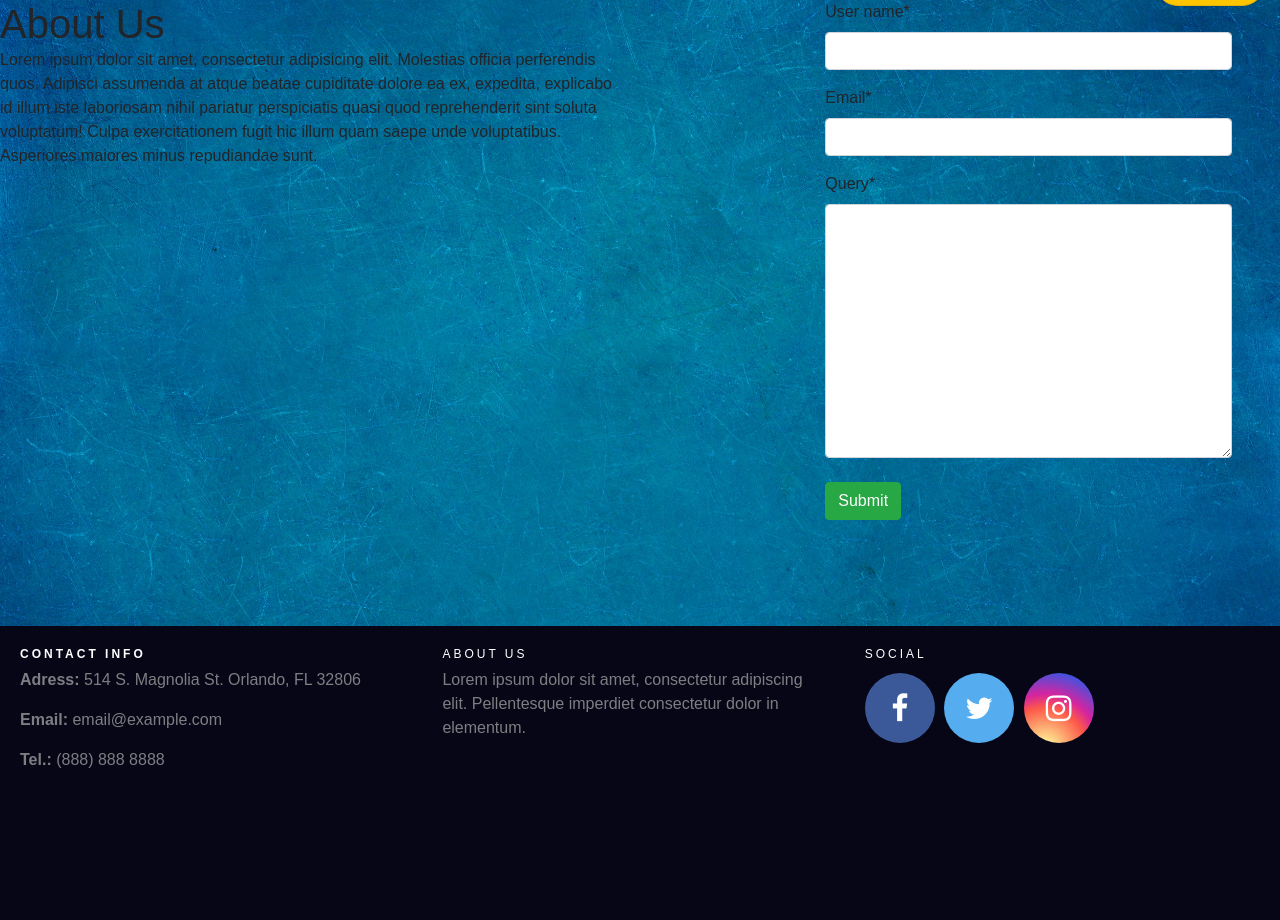
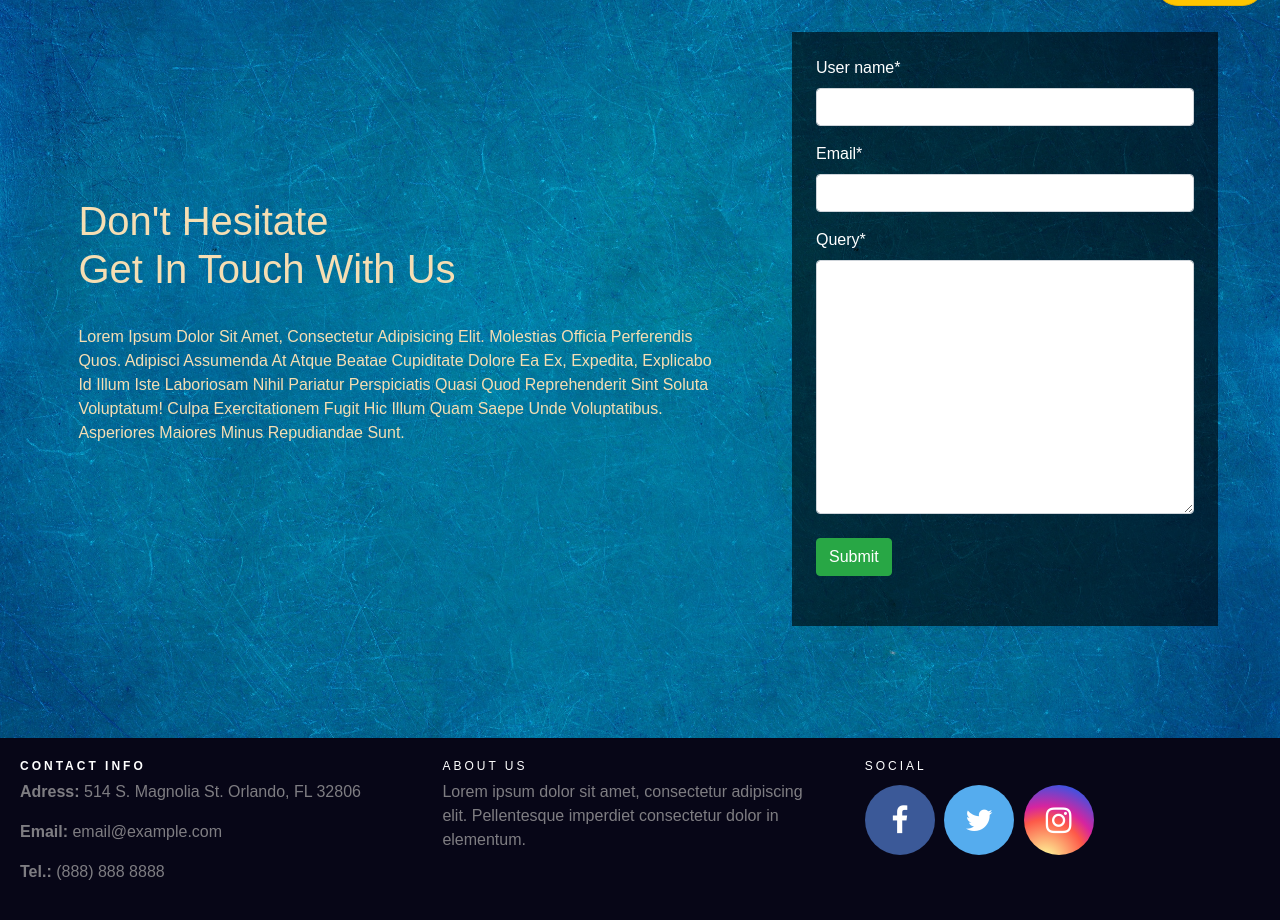
Before and after one commit to Kushal7788/Alumini-Web, a Django app: page /login/contact in a window 1280 px wide. Shown: the part 65-985 px from the top of the page. Before the commit the page ends 833 px from the top, so only its background shows below. Run offline with Django 3.2, Linux system fonts and the light colour scheme; some libraries are stand-ins or nearby versions; some web fonts are replaced.

Commit message:
changed styling of contact us page

```diff
--- a/Alumini/static/base/css/base.css
+++ b/Alumini/static/base/css/base.css
@@ -121,7 +121,7 @@ button:hover {
   padding: 5rem;
 }
 
-@media screen and (max-width: 750px) {
+@media screen and (max-width: 760px) {
   .navbar .right {
     height: 0;
     overflow: hidden;
--- /dev/null
+++ b/Alumini/static/contact/css/contact.css
@@ -0,0 +1,40 @@
+.contact{
+    display:flex;
+    justify-content:space-around;
+    align-items:center;
+    padding:2rem;
+
+}
+
+.contact-text{
+    width:55%;
+    text-transform:capitalize;
+}
+.contact-text h1{
+    color:wheat;
+    padding:1rem;
+}
+
+.contact-text p{
+    color:wheat;
+     padding:1rem;
+}
+
+.contact-form{
+background:rgba(0,0,0,0.6);
+padding:1.5rem;
+ width:35%;
+ color:white;
+
+}
+
+@media screen and (max-width: 960px) {
+.contact{
+    flex-direction:column;
+}
+
+.contact-form{
+width:65%;
+}
+
+}
--- a/Alumini/templates/ContactUsTemplates/contact.html
+++ b/Alumini/templates/ContactUsTemplates/contact.html
@@ -7,15 +7,16 @@
 {% endblock %}
 
 {% block body %}
-<div class="row">
-  <div class="col-md-6">
-      <h1>About Us</h1>
+<div class="contact">
+
+    <div class="contact-text">
+      <h1>Don't Hesitate<br> get in Touch with Us </h1>
       <p>Lorem ipsum dolor sit amet, consectetur adipisicing elit. Molestias officia perferendis quos. Adipisci
           assumenda at atque beatae cupiditate dolore ea ex, expedita, explicabo id illum iste laboriosam nihil pariatur
           perspiciatis quasi quod reprehenderit sint soluta voluptatum! Culpa exercitationem fugit hic illum quam saepe
           unde voluptatibus. Asperiores maiores minus repudiandae sunt.</p>
   </div>
-  <div class="col-md-4" style="margin-left:13%">
+  <div class="contact-form">
       <form method="post">
           {% csrf_token %}
           {{ form|crispy }}
@@ -25,4 +26,5 @@
   </div>
 </div>
 
+
 {% endblock %}
--- a/Alumini/templates/base/base.html
+++ b/Alumini/templates/base/base.html
@@ -57,7 +57,8 @@
         ); */
       }
     </style>
-
+    {% block css %}
+    {% endblock %}
   </head>
   <body class="background">
     <div class="navbar">
@@ -121,7 +122,7 @@
       </div>
     </div>
     <!-- END OF FOOTER -->
-    <script type="text/javascript" src="{% static 'login/js/login.js' %}"></script>
+    <script type="text/javascript" src="{% static 'base/js/base.js' %}"></script>
     {% block script %}
     {% endblock %}
   </body>
--- a/Alumini/urls.py
+++ b/Alumini/urls.py
@@ -22,6 +22,7 @@ from . import views
 urlpatterns = [
     path('admin/', admin.site.urls),
     path('login/', include('RegisterApp.urls')),
+    # Home Page (/login)
     url(r'^$', views.home, name='home'),
 
 ]
```
Also changed, not shown: Alumini/static/base/js/base.js (renamed from Alumini/static/login/js/login.js).
